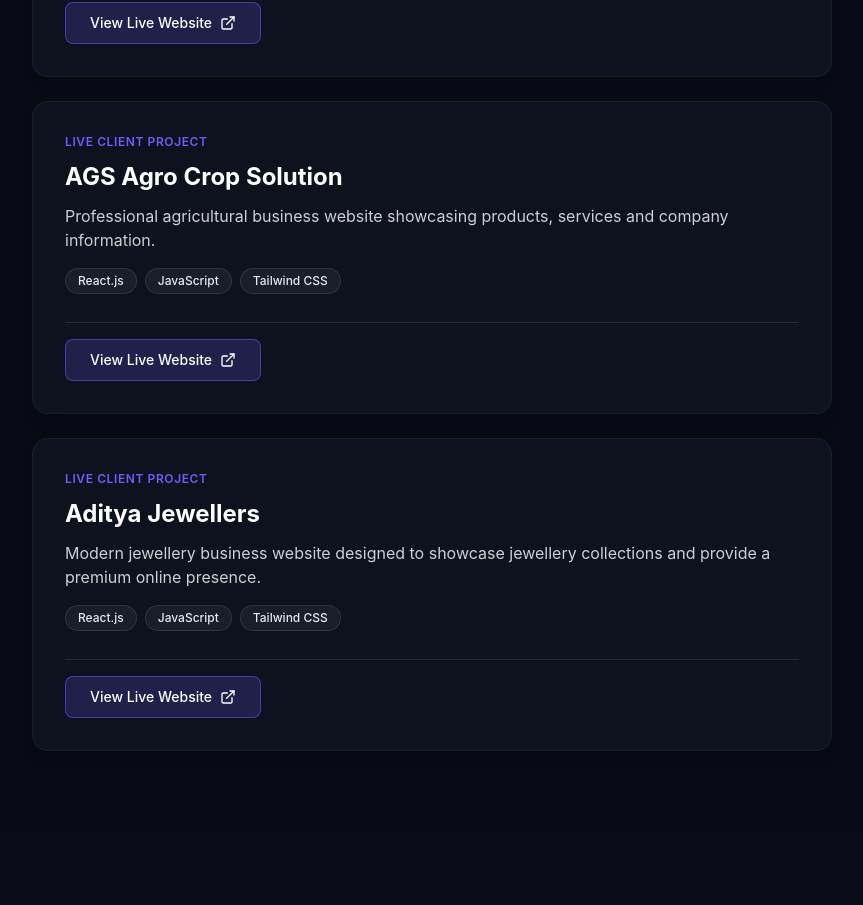
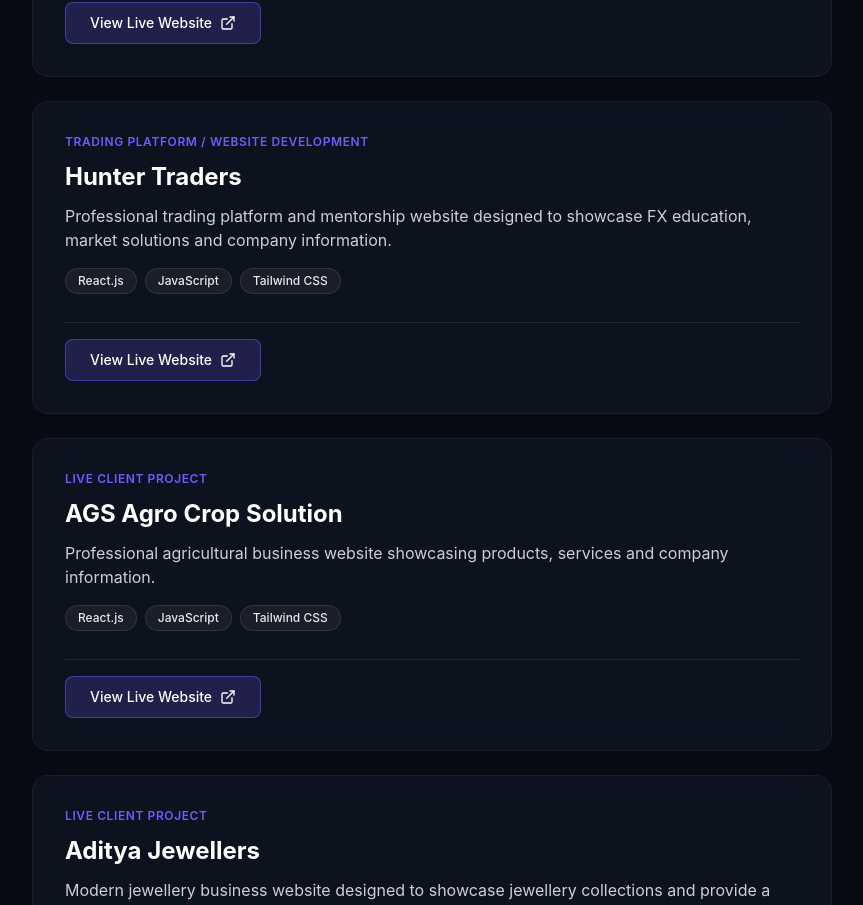
Before and after one commit to Nikita-varkhade/nikita-portfolio, a React (Vite) app in the folder frontend/: page / in a window 1280 px wide. Shown: the part 3887-4792 px from the top of the page, without its empty margins (208-1071 px from the left). Built offline with nearby package versions, Linux system fonts and the light colour scheme.

Commit message:
Hunter website added

```diff
--- a/frontend/src/sections/Projects.jsx
+++ b/frontend/src/sections/Projects.jsx
@@ -17,6 +17,13 @@
     description: "Professional financial services website showcasing investment solutions, services and company information.",
     techStack: ["React.js", "JavaScript", "Tailwind CSS"],
     liveLink: "https://www.empirecapitals.in/"
+  },
+  {
+    title: "Hunter Traders",
+    category: "Trading Platform / Website Development",
+    description: "Professional trading platform and mentorship website designed to showcase FX education, market solutions and company information.",
+    techStack: ["React.js", "JavaScript", "Tailwind CSS"],
+    liveLink: "https://huntertraders.com/"
   },
   {
     title: "AGS Agro Crop Solution",
```
